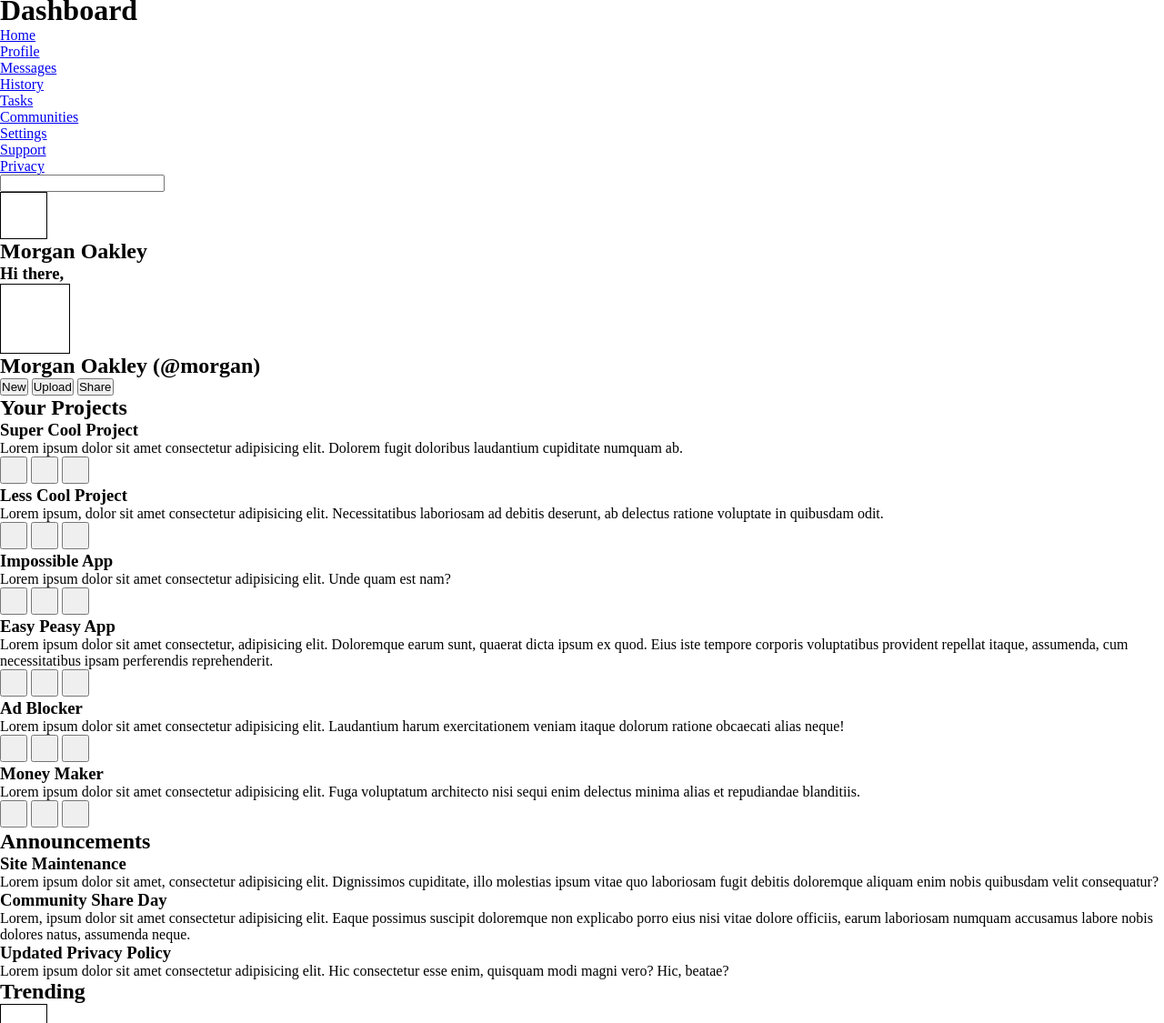
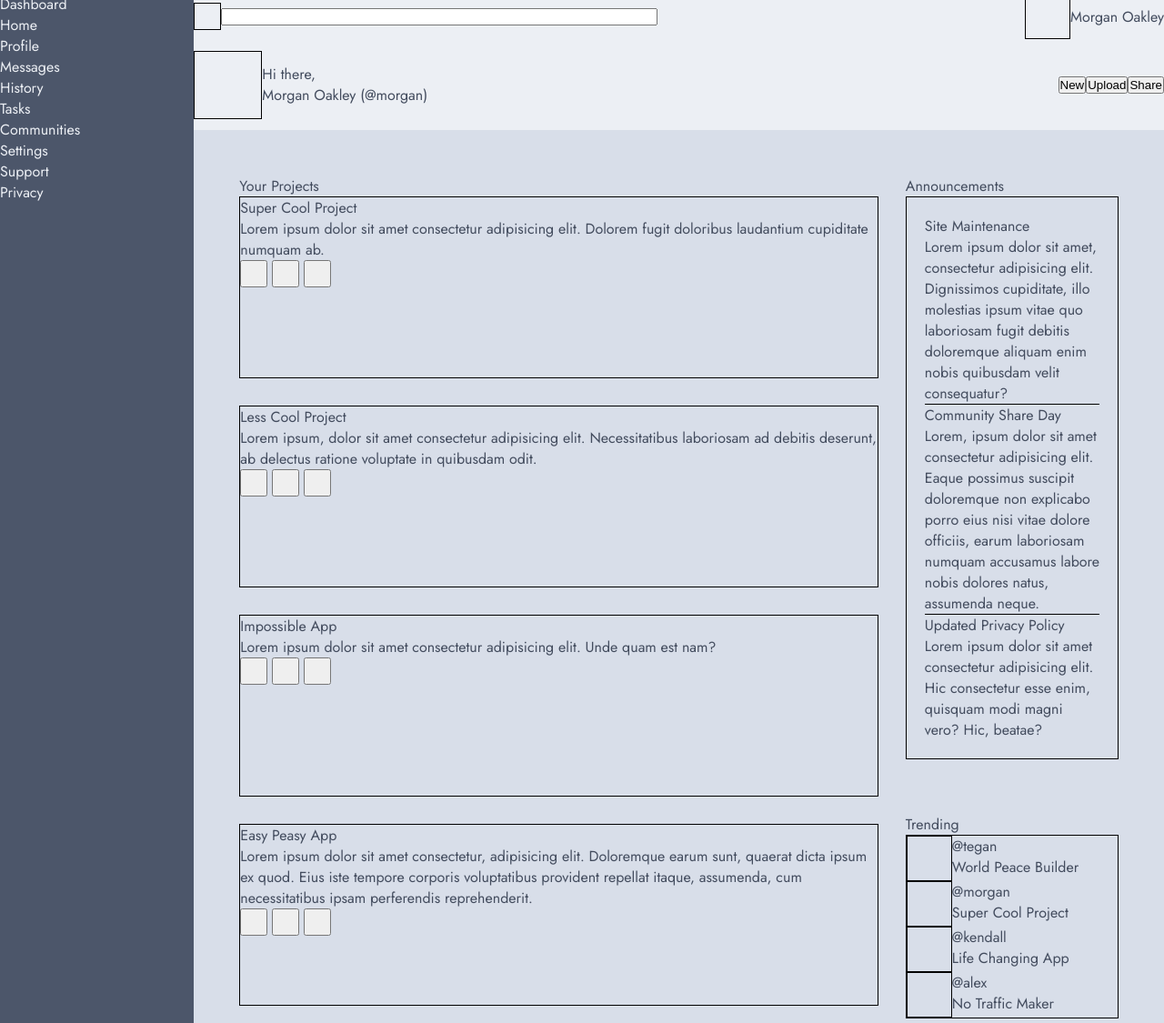
Before and after one commit to rchrd-0/admin-dashboard, a plain HTML site: page index.html in a window 1280 px wide. Shown: the part 7-1132 px from the top of the page at 91% size. Drawn offline with Linux system fonts and the light colour scheme.

Commit message:
Add basic layout with grid

```diff
--- a/css/style.css
+++ b/css/style.css
@@ -1,14 +1,127 @@
+@import url('https://fonts.googleapis.com/css2?family=Jost:wght@300;400;500;600&display=swap');
+
 * {
   margin: 0;
   padding: 0;
+  box-sizing: border-box;
+}
+
+h1, h2, h3, div, p, a, span, ul, li {
+  margin: 0;
+	padding: 0;
+	border: 0;
+	font-size: 100%;
+	font: inherit;
 }
 
 body {
-  box-sizing: content-box;
+  font-family: 'Jost', Helvetica, Arial, sans-serif;
+  background-color: #D8DEE9;
+  color: #434c5e;
 }
 
 ul {
   list-style-type: none;
+}
+
+.container {
+  display: grid;
+  grid-template-columns: 1fr 5fr;
+}
+
+.sidebar {
+  grid-row: 1 / span 2;
+  background-color: #4C566A;
+  color: #ECEFF4;
+}
+
+.sidebar a,
+.sidebar a:visited,
+.sidebar a:active {
+  text-decoration: none;
+  color: #ECEFF4;
+}
+
+.header {
+  display: grid;
+  grid-template-columns: 3fr 2fr;
+  grid-template-rows: 1fr 2fr;
+  background-color: #ECEFF4;
+  color: #434c5e;
+}
+
+.header-account,
+.header-actions {
+  display: flex;
+  justify-content: flex-end;
+  align-items: center;
+}
+
+.header-search {
+  display: flex;
+  align-items: center;
+}
+
+.header-message {
+  display: flex;
+  flex-wrap: wrap;
+  align-items: center;
+}
+
+input[type="search"] {
+  max-width: 75%;
+  flex: 1;
+}
+
+.main-content {
+  padding: 50px;
+  display: grid;
+  grid-template-columns: 3fr 1fr;
+  grid-template-rows: repeat(2, 1fr);
+  gap: 30px;
+}
+
+.projects {
+  grid-area: 1 / 1 / span 2 / 2;
+}
+
+.cards-container {
+  display: grid;
+  gap: 30px;
+  grid-template-columns: repeat(auto-fit, minmax(350px, 1fr));
+  grid-template-rows: repeat(2, 1fr);
+}
+
+.project-card {
+  height: 200px;
+  border: 1px solid black;
+}
+
+.announcements {
+  grid-area: 1 / 2;
+}
+
+.announcements-card {
+  padding: 20px;
+  border: 1px solid black;
+}
+
+.announcement-item:first-child,
+.announcement-item:nth-child(2) {
+  border-bottom: 1px solid black;
+}
+
+.trending {
+  grid-area: 2 / 2;
+}
+
+.trending-card {
+  border: 1px solid black;
+}
+
+.trending-item {
+  display: grid;
+  grid-template-columns: 50px 1fr;
 }
 
 .project-actions > button {
@@ -16,16 +129,27 @@ ul {
   height: 30px;
 }
 
+
+
+/* Placeholders for layout */
 .avatar {
   border: 1px solid black;
 }
 
-.placeholder-small {
+.placeholder-0 {
+  width: 30px;
+  height: 30px;
+  border: 1px solid black;
+}
+
+.placeholder-1 {
   width: 50px;
   height: 50px;
+  border: 1px solid black;
 }
 
-.placeholder-large {
+.placeholder-2 {
   width: 75px;
   height: 75px;
+  border: 1px solid black;
 }
--- a/index.html
+++ b/index.html
@@ -33,16 +33,19 @@
       </div>
       <div class="header">
         <div class="header-search">
+          <div class="placeholder-0"></div>
           <input type="search" name="" id="">
         </div>
         <div class="header-account">
-          <div class="avatar placeholder-small"></div>
+          <div class="avatar placeholder-1"></div>
           <h2>Morgan Oakley</h2>
         </div>
-        <div class="header-greeting">
+        <div class="header-message">
+          <div class="avatar placeholder-2"></div>
+          <div class="message-wrapper">
             <h3>Hi there,</h3>
-          <div class="avatar placeholder-large"></div>
             <h2>Morgan Oakley (@morgan)</h2>
+          </div>
         </div>
         <div class="header-actions">
           <button>New</button>
@@ -53,6 +56,7 @@
       <div class="main-content">
         <div class="projects">
           <h2>Your Projects</h2>
+          <div class="cards-container">
             <div class="project-card">
               <h3 class="project-title">Super Cool Project</h3>
               <p class="project-description">
@@ -69,8 +73,8 @@
               <h3 class="project-title">Less Cool Project</h3>
               <p class="project-description">
                 Lorem ipsum, dolor sit amet consectetur adipisicing elit.
-              Necessitatibus laboriosam ad debitis deserunt, ab delectus ratione
-              voluptate in quibusdam odit.
+                Necessitatibus laboriosam ad debitis deserunt, ab delectus
+                ratione voluptate in quibusdam odit.
               </p>
               <div class="project-actions">
                 <button class="star"></button>
@@ -81,8 +85,8 @@
             <div class="project-card">
               <h3 class="project-title">Impossible App</h3>
               <p class="project-description">
-              Lorem ipsum dolor sit amet consectetur adipisicing elit. Unde quam
-              est nam?
+                Lorem ipsum dolor sit amet consectetur adipisicing elit. Unde
+                quam est nam?
               </p>
               <div class="project-actions">
                 <button class="star"></button>
@@ -131,27 +135,35 @@
               </div>
             </div>
           </div>
+        </div>
         <div class="announcements">
           <h2>Announcements</h2>
+
           <div class="announcements-card">
               <div class="announcement-item">
                 <h3>Site Maintenance</h3>
-              <p>Lorem ipsum dolor sit amet, consectetur adipisicing elit.
-              Dignissimos cupiditate, illo molestias ipsum vitae quo laboriosam
-              fugit debitis doloremque aliquam enim nobis quibusdam velit
-              consequatur?</p>
+                <p>
+                  Lorem ipsum dolor sit amet, consectetur adipisicing elit.
+                  Dignissimos cupiditate, illo molestias ipsum vitae quo
+                  laboriosam fugit debitis doloremque aliquam enim nobis quibusdam
+                  velit consequatur?
+                </p>
               </div>
               <div class="announcement-item">
                 <h3>Community Share Day</h3>
-              <p>Lorem, ipsum dolor sit amet consectetur adipisicing elit. Eaque
+                <p>
+                  Lorem, ipsum dolor sit amet consectetur adipisicing elit. Eaque
                   possimus suscipit doloremque non explicabo porro eius nisi vitae
                   dolore officiis, earum laboriosam numquam accusamus labore nobis
-              dolores natus, assumenda neque.</p>
+                  dolores natus, assumenda neque.
+                </p>
               </div>
               <div class="announcement-item">
                 <h3>Updated Privacy Policy</h3>
-              <p>Lorem ipsum dolor sit amet consectetur adipisicing elit. Hic
-              consectetur esse enim, quisquam modi magni vero? Hic, beatae?</p>
+                <p>
+                  Lorem ipsum dolor sit amet consectetur adipisicing elit. Hic
+                  consectetur esse enim, quisquam modi magni vero? Hic, beatae?
+                </p>
               </div>
             </div>
         </div>
@@ -159,22 +171,29 @@
           <h2>Trending</h2>
           <div class="trending-card">
             <div class="trending-item">
-              <div class="avatar placeholder-small"></div>
+              <div class="avatar placeholder-1"></div>
+              <div class="trending-details">
                 <h3 class="username">@tegan</h3>
                 <h2 class="trending-project">World Peace Builder</h2>
               </div>
+            </div>
             <div class="trending-item">
-              <div class="avatar placeholder-small"></div>
+              <div class="avatar placeholder-1"></div>
+              <div class="trending-details">
                 <h3 class="username">@morgan</h3>
                 <h2 class="trending-project">Super Cool Project</h2>
               </div>
+            </div>
             <div class="trending-item">
-              <div class="avatar placeholder-small"></div>
+              <div class="avatar placeholder-1"></div>
+              <div class="trending-details">
                 <h3 class="username">@kendall</h3>
                 <h2 class="trending-project">Life Changing App</h2>
               </div>
+            </div>
             <div class="trending-item">
-              <div class="avatar placeholder-small"></div>
+              <div class="avatar placeholder-1"></div>
+              <div class="trending-details">
                 <h3 class="username">@alex</h3>
                 <h2 class="trending-project">No Traffic Maker</h2>
               </div>
@@ -182,5 +201,6 @@
           </div>
         </div>
       </div>
+    </div>
   </body>
   </html>
```
Lines whose indentation alone changed are shown as unchanged.
